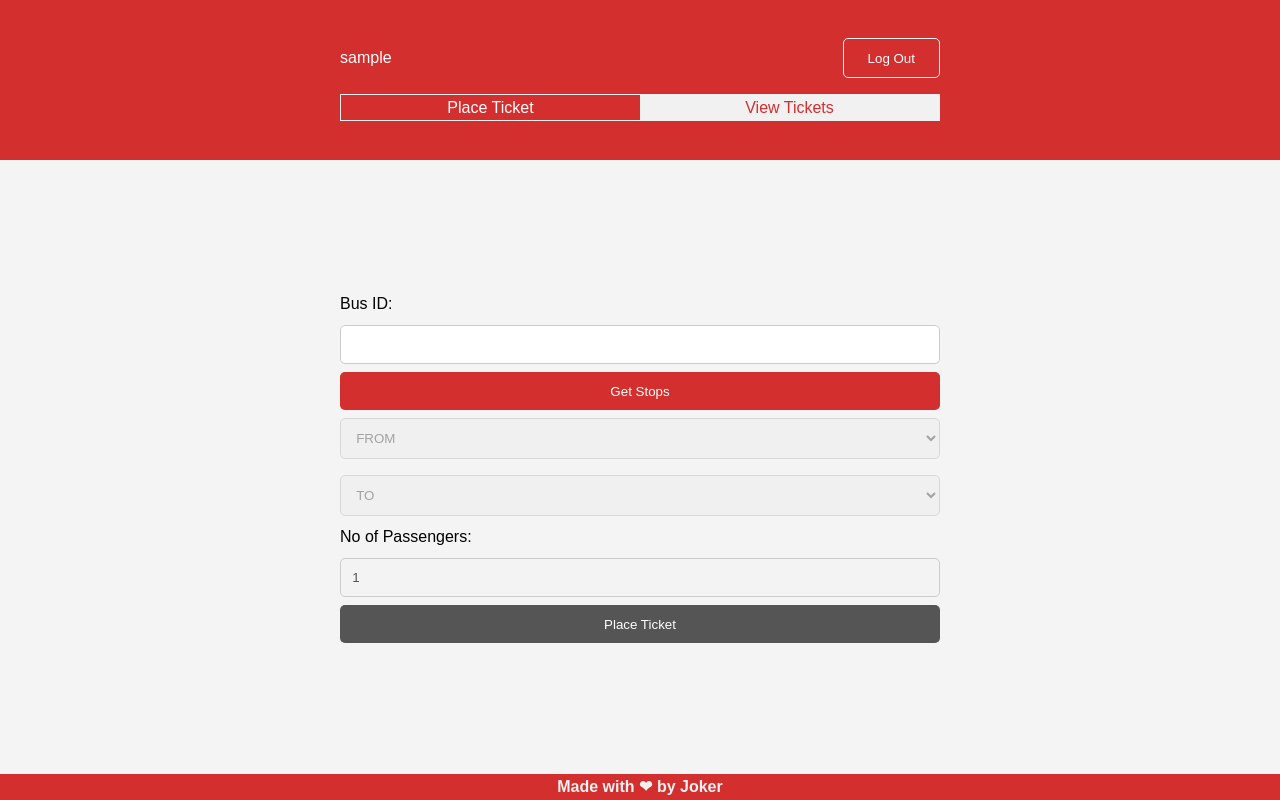
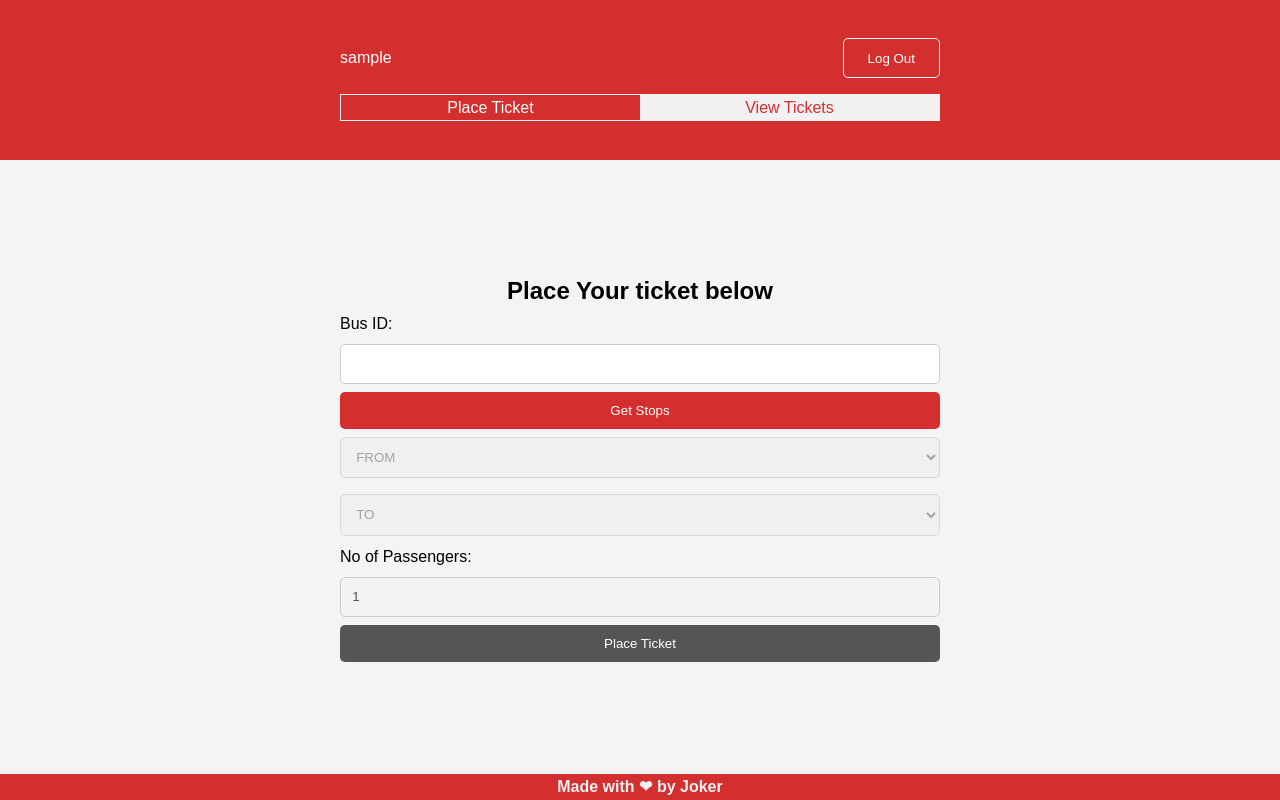
Before and after one commit to iamjoker021/CONDUCTOR_APP_FRONTEND, a React (Vite) app: page /place-ticket in a window 1280 px wide. Built offline with nearby package versions, Linux system fonts and the light colour scheme; sample sign-in values are in the browser's storage.

Commit message:
style: Added Heading and center the header of Forma and Ticket list

```diff
--- a/src/components/PlaceTicketBusId.jsx
+++ b/src/components/PlaceTicketBusId.jsx
@@ -59,6 +59,7 @@ const PlaceTicketBusId = () => {
 
     return (
         <form onSubmit={handleSubmit}>
+            <h2>Place Your ticket below</h2>
             {/* Check how to receive the Bus ID via QR scanner */}
             <label htmlFor="busId">Bus ID: </label>
             <input
--- a/src/components/TicketList.jsx
+++ b/src/components/TicketList.jsx
@@ -11,6 +11,7 @@ const TicketList = () => {
 
     return (
         <div className="tickets container">
+            <h2>Your tickets</h2>
             {isLoading && <p>Fetching your tikcets</p>}
             {error && <p>error</p>}
             {ticketList.length > 0 &&
--- a/src/index.css
+++ b/src/index.css
@@ -77,6 +77,9 @@
     justify-content: center;
   }
 
+  h2 {
+    text-align: center;
+  }
   /*  Own Styles end */
 
   /* Navbar */
```
